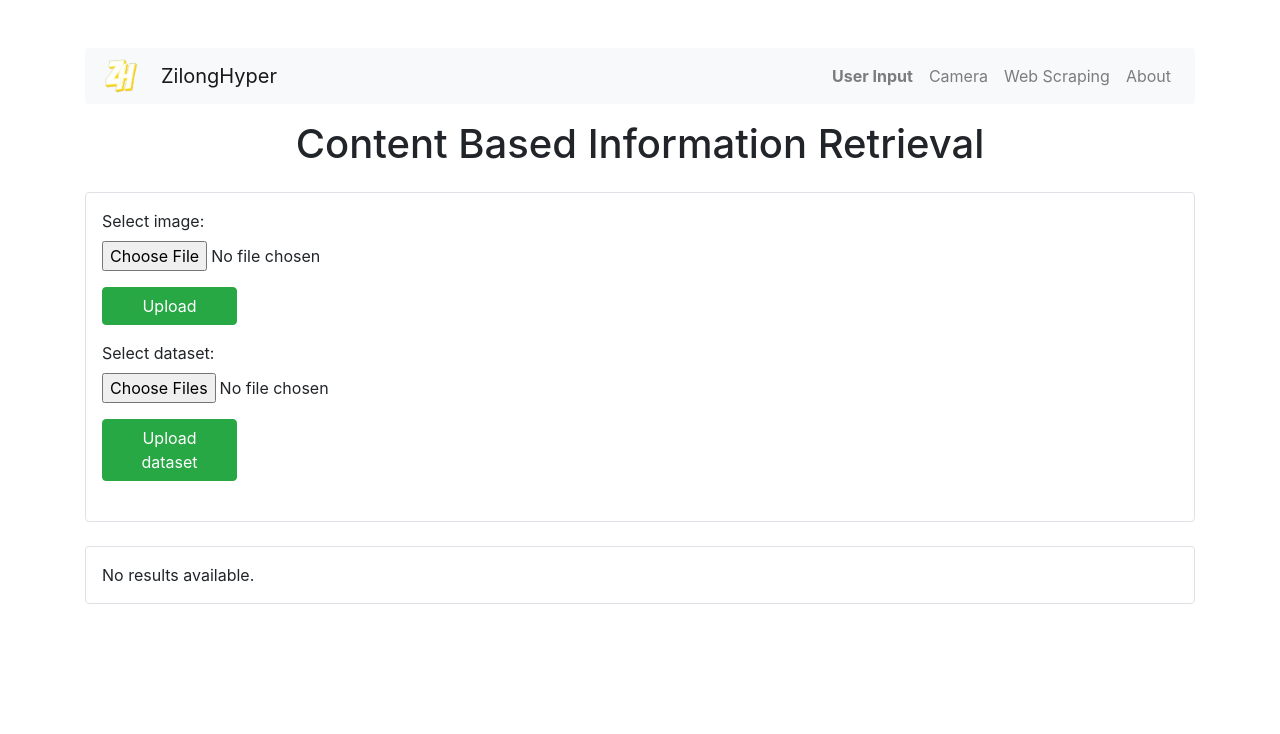
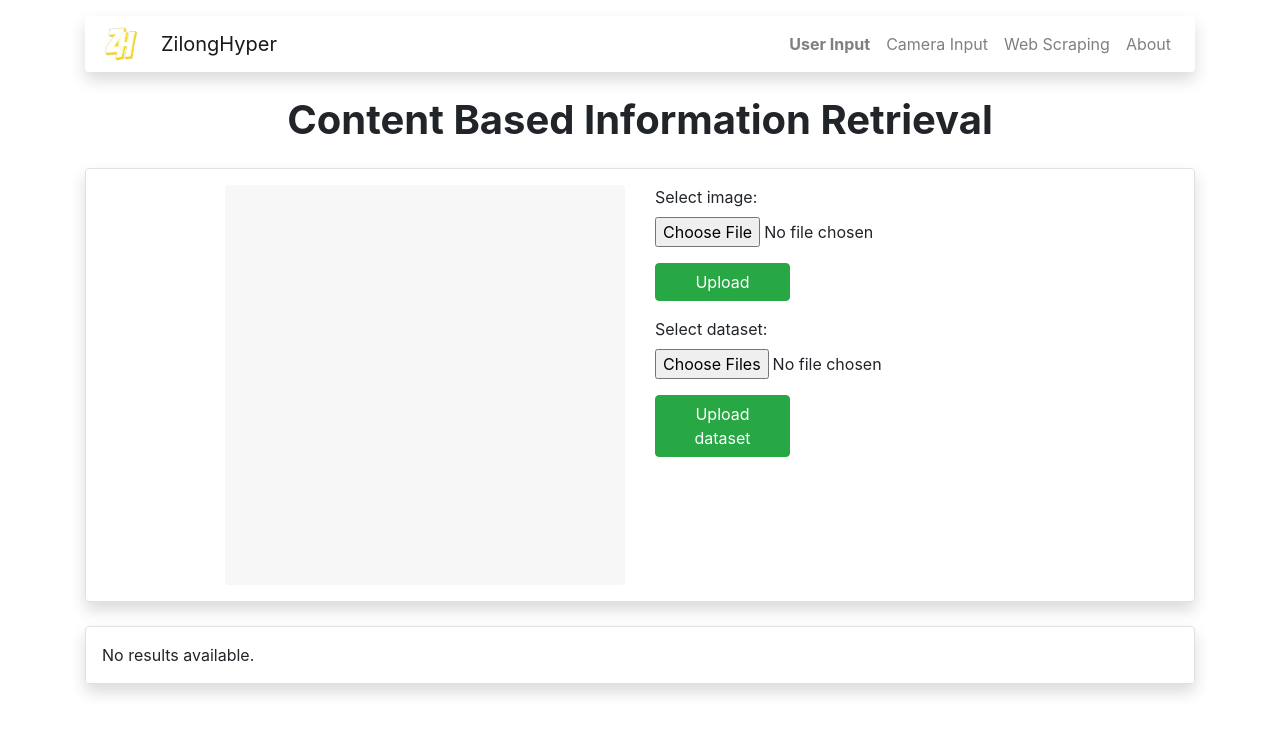
Before and after one commit to rafimaliki/Algeo02-22127, a Flask app: page /userinput in a window 1280 px wide. Shown: the top 734 px of the page. Run offline with Flask 3, Linux system fonts and the light colour scheme; some libraries are stand-ins or nearby versions.

Commit message:
update front end

```diff
--- a/web_cbir/website/__init__.py
+++ b/web_cbir/website/__init__.py
@@ -6,12 +6,12 @@ def create_app():
     app.config['SECRET_KEY'] = 'hololive jaya'
 
     from .page_userinput import page_userinput
-    from .page_camera import page_camera
+    from .page_camerainput import page_camerainput
     from .page_webscraping import page_webscraping
     from .page_about import page_about
 
     app.register_blueprint(page_userinput, url_prefix='/')
-    app.register_blueprint(page_camera, url_prefix='/')
+    app.register_blueprint(page_camerainput, url_prefix='/')
     app.register_blueprint(page_webscraping, url_prefix='/')
     app.register_blueprint(page_about, url_prefix='/')
 
--- a/web_cbir/website/templates/base.html
+++ b/web_cbir/website/templates/base.html
@@ -2,7 +2,7 @@
 <html lang="en">
 <head>
     <title>{% block title %}CBIR: ZilongHyper{% endblock %}</title>
-    <link rel="icon" type="image/png" href="static/logovd.png">
+    <link rel="icon" type="image/png" href="static/logo.png">
     <!-- Required meta tags -->
     <meta charset="utf-8">
     <meta name="viewport" content="width=device-width, initial-scale=1, shrink-to-fit=no">
@@ -22,20 +22,20 @@
 </head>
 <body>
 
-  <div class="container mt-5">
-    <nav class="rounded navbar navbar-expand-lg navbar-light bg-light">
+  <div class="container mt-3">
+    <nav class="shadow py-30 bg-white rounded navbar navbar-expand-lg navbar-light bg-light sticky-top">
       <div class="container px-0">
         <div class="mr-10" style="width:60px">
           <img src="/static/logo.png" style="width:40px">
         </div>
-        <a class="navbar-brand mr-0" href="#">ZilongHyper</a>
+        <a class="navbar-brand mr-0" href="">ZilongHyper</a>
         <button class="navbar-toggler" type="button" data-toggle="collapse" data-target="#navbarNavAltMarkup" aria-controls="navbarNavAltMarkup" aria-expanded="false" aria-label="Toggle navigation">
           <span class="navbar-toggler-icon"></span>
         </button>
         <div class="collapse navbar-collapse" id="navbarNavAltMarkup">
           <div class="navbar-nav ml-auto d-flex align-items-center">
             <a class="nav-item nav-link" href="{{ url_for('page_userinput.home') }}" {% if request.path == "/userinput" %} style="font-weight: bold"{% endif %} >User Input</a>
-            <a class="nav-item nav-link" href="{{ url_for('page_camera.home') }}" {% if request.path == "/camera" %} style="font-weight: bold"{% endif %} >Camera</a>
+            <a class="nav-item nav-link" href="{{ url_for('page_camerainput.home') }}" {% if request.path == "/camerainput" %} style="font-weight: bold"{% endif %} >Camera Input</a>
             <a class="nav-item nav-link" href="{{ url_for('page_webscraping.home') }}" {% if request.path == "/webscraping" %} style="font-weight: bold"{% endif %} >Web Scraping</a>
             <a class="nav-item nav-link" href="{{ url_for('page_about.home') }}" {% if request.path == "/" %} style="font-weight: bold"{% endif %} >About</a>
           </div>
@@ -43,7 +43,7 @@
       </div>
     </nav>
 
-    <h1 class="text-center pt-3">Content Based Information Retrieval</h1>
+    <h1 class="text-center pt-3 mt-2" style="font-weight: bold">Content Based Information Retrieval</h1>
 
     {% block content %}{% endblock %}
   </div>
--- a/web_cbir/website/templates/page_camera.html
+++ /dev/null
@@ -1,6 +0,0 @@
-{% extends "base.html" %}
-{% block content %}
-
-<p class="d-flex justify-content-center">Camera Page</p>
-
-{% endblock %}
--- /dev/null
+++ b/web_cbir/website/templates/page_camerainput.html
@@ -0,0 +1,6 @@
+{% extends "base.html" %}
+{% block content %}
+
+<p class="d-flex justify-content-center">Camera Input Page</p>
+
+{% endblock %}
--- a/web_cbir/website/templates/page_userinput.html
+++ b/web_cbir/website/templates/page_userinput.html
@@ -2,16 +2,20 @@
 {% block content %}
 
 
-    <div class="rounded border p-3 mt-4">
+    <div class="shadow rounded border p-3 mt-4">
         <div class="row">
 
             {% if selected_image %}
-            <div class="col-md-auto">
+            <div class="col-md-6 d-flex justify-content-end">
                     <img src="{{ url_for('static', filename='submitted_picture/' + selected_image) }}" alt="{{ selected_image }}" class="img-fluid rounded" style="width:400px">
+            </div>
+            {% else %}
+            <div class="col-md-6 d-flex justify-content-end">
+                <img src="static/empty.png" class="img-fluid rounded" style="width:400px">
             </div>
             {% endif %}
 
-            <div class="col-md-auto">
+            <div class="col-md-6">
 
                 <div>
                     <form id="imageForm" method="post" enctype="multipart/form-data" action="{{ url_for('page_userinput.upload_image') }}">
@@ -43,7 +47,7 @@
                             {% endif %}
                         </div>
                         {% if len_dataset %}
-                        <p>{{ len_dataset }} images chosen</p>
+                        <p>{{ len_dataset }} image{% if len_dataset > 1 %}s{% endif %} chosen</p>
                         {% endif %}
                     </form>
                 </div>
@@ -81,15 +85,15 @@
     {% if selected_image and len_dataset and selected_method %}
     <div class="mt-4 d-flex justify-content-center">
         <form method="post" action="{{ url_for('page_userinput.run_search') }}" class="d-inline mr-1">
-            <button type="submit" class="btn btn-outline-light" style="border-color:rgb(211, 211, 211) ; width:400px; font-size:30px; color:rgb(76, 76, 76); font-weight: bold">SEARCH</button>
+            <button type="submit" class="shadow btn btn-outline-light" style="border-color:rgb(211, 211, 211) ; width:400px; font-size:30px; color:rgb(76, 76, 76); font-weight: bold">SEARCH</button>
         </form>
     </div>
     {% endif %}
 
-    <div class="rounded border p-3 mt-4">
+    <div class="shadow rounded border p-3 my-4">
         {% if result_images %}
-            <div class="row col-6">
-                <p class="mb-4">{{ len_result }} pictures found in {{ runtime }}sec</p>
+            <div class="row col-6 mb-0 pb-0">
+                <p class="mb-4">{{ len_result }} image{% if len_dataset > 1 %}s{% endif %} found in {{ runtime }}sec</p>
             </div>
 
             <div class="row row-cols-1 row-cols-md-3 d-flex justify-content-center">
```
Also changed, not shown: web_cbir/website/page_camera.py (deleted, +0 -8 lines), web_cbir/website/page_camerainput.py (added, +8 -0 lines), web_cbir/website/static/empty.png (added).
